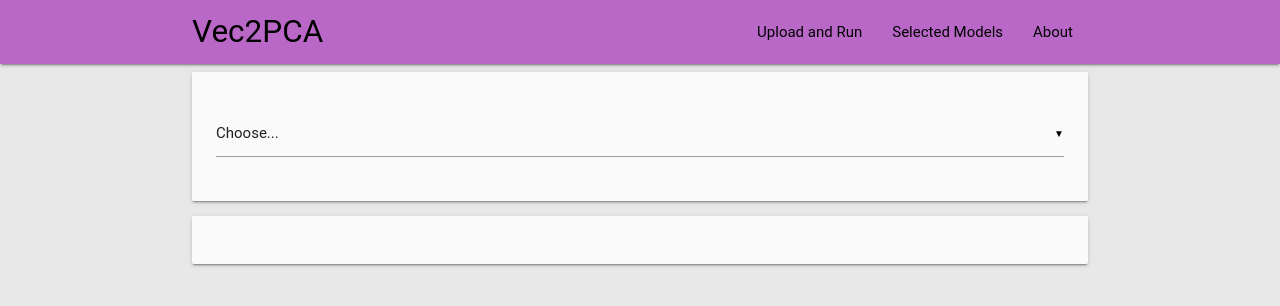
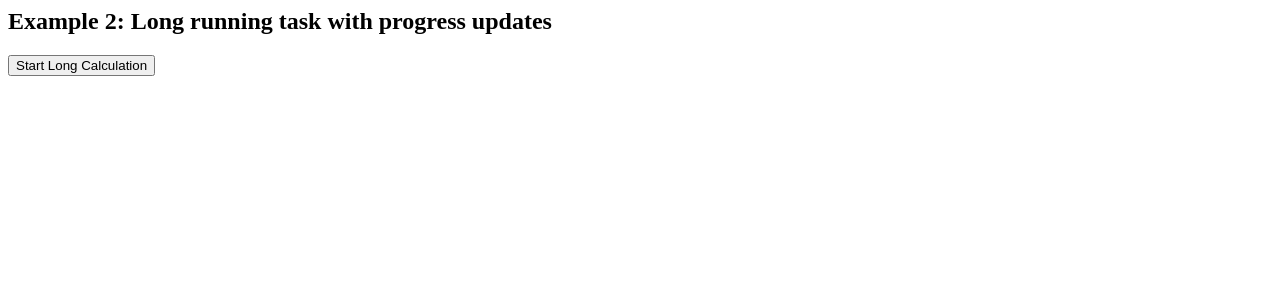
Before and after one commit to taygetea/vec2pca, a Flask app: page / in a window 1280 px wide. Shown: the top 306 px of the page. Run offline with Flask 2, Linux system fonts and the light colour scheme; some libraries are stand-ins or nearby versions; some web fonts are replaced.

Commit message:
more interface stuff. preparing to change async libraries.

```diff
--- a/web/app.py
+++ b/web/app.py
@@ -1,7 +1,7 @@
 import os
 from flask import *
 from werkzeug import secure_filename
-from vec2pca import main as vec2pca
+from vec2pca import vec2pca
 import glob
 from flask.ext.mail import Mail, Message
 from celery import Celery
@@ -28,26 +28,41 @@ app.config['MAIL_DEFAULT_SENDER'] = "taygeteatesting@gmail.com"
 # Celery configuration
 app.config['CELERY_BROKER_URL'] = 'redis://localhost:6379/0'
 app.config['CELERY_RESULT_BACKEND'] = 'redis://localhost:6379/0'
+app.config['CELERY_IMPORTS'] = ('tasks.runmodel', )
 
 
 # Initialize extensions
 mail = Mail(app)
 
 # Initialize Celery
-celery = Celery(app.name, broker=app.config['CELERY_BROKER_URL'])
+celery = Celery(app.name, broker=app.config['CELERY_BROKER_URL'], include=['app.tasks'])
 celery.conf.update(app.config)
 
+@celery.task(name="tasks.runmodel")
+def runmodel(upload, result):
+    return vec2pca(upload, result)
 
-@celery.task
-def send_async_email(msg):
-    """Background task to send an email with Flask-Mail."""
-    with app.app_context():
-        mail.send(msg)
+@celery.task(bind=True)
+def long_task(self, function, *args):
+    """Background task that runs a long function with progress reports."""
 
-@celery.task
-def runmodel(upload, result):
-    with app.app_context():
-        return vec2pca(upload, result)
+    result = function(*args)
+    vec2pca("~/datascience/vec2pca/web/uploads/jsmSmaller.txt", "~/datascience/vec2pca/web/results/jsmtest.csv")
+    return result.get()
+
+@app.route('/longtask', methods=['POST'])
+def longtask():
+    task = long_task.apply_async()
+    return jsonify({}), 202, {'Location': url_for('taskstatus',
+                                                  task_id=task.id)}
+
+
+
+@app.route('/', methods=['GET', 'POST'])
+def index():
+    return render_template("index.html")
+
+
 
 def results_files():
     return glob.glob(os.path.join(app.config['RESULTS_FOLDER'], '*.*'))
@@ -68,10 +83,10 @@ def load_table(filename, rows=25):
         return table, head, tail
 
 
-@app.route('/', methods=['GET'])
-def main():
-    fnames = [os.path.split(n)[1] for n in results_files()]
-    return render_template('index.html', filenames=fnames)
+# @app.route('/', methods=['GET'])
+# def main():
+#     fnames = [os.path.split(n)[1] for n in results_files()]
+#     return render_template('index.html', filenames=fnames)
 
 @app.route('/upload', methods=['GET', 'POST'])
 def upload_file():
@@ -99,16 +114,18 @@ def upload_file():
             flash('Sending email to {0}'.format(email))
 
         if upload_file != 'uploads/':
-            results = runmodel(upload_file, results_file)
-            ajax_table, thead, ttail = load_table(os.path.split(results_file)[1])
-            return render_template('upload.html', filenames=fnames,
-                ajax_table=ajax_table, thead=thead, ttail=ttail)
+            result = long_task.delay(vec2pca, [upload_file, results_file[:-5]])
+            _df, df = result.get()
+            components = []
+            for i in range(1,9):
+                components.append({
+                    "name": "PC%d" % i,
+                    "top": " ".join(df.iloc[0:200,i]),
+                    "bottom": " ".join(list(df.iloc[-200:,i])[::-1])})
+
+            #ajax_table, thead, ttail = load_table(os.path.split(results_file)[1])
+            return render_template('upload.html', components=components)
     return render_template('upload.html', filenames="", thead="", ttail="")
-
-@app.route('/results/<filename>')
-def uploaded_file(filename):
-    table, thead, ttail = load_table(filename)
-    return render_template('result.html', table=table, thead=thead, ttail=ttail, filename=filename)
 
 @app.route('/ajax', methods=['POST'])
 def dropdown():
@@ -124,18 +141,18 @@ def browse():
 def about():
     return render_template('about.html')
 
-@app.route('/debug')
-def debug():
-    df = pd.read_csv("~/datascience/lw_components.csv")
+@app.route('/results/<filename>')
+def result(filename):
+    df = pd.read_csv(os.path.join(app.config['RESULTS_FOLDER'], filename))
 
     components = []
     for i in range(1,9):
         components.append({
         "name": "PC%d" % i,
-        "top": " ".join(df.iloc[0:200,i])[:1300],
+        "top": " ".join(df.iloc[0:200,i]),
         "bottom": " ".join(list(df.iloc[-200:,i])[::-1])})
     print(components[0])
-    return render_template('debug.html', components=components)
+    return render_template('result.html', components=components)
 
 if __name__ == "__main__":
     app.run(debug=True)
--- a/web/templates/base_template.html
+++ b/web/templates/base_template.html
@@ -7,26 +7,61 @@
 		<link rel="stylesheet" href="https://cdnjs.cloudflare.com/ajax/libs/materialize/0.97.6/css/materialize.min.css">
         <link href="https://fonts.googleapis.com/icon?family=Material+Icons" rel="stylesheet">
         <script src="https://cdnjs.cloudflare.com/ajax/libs/materialize/0.97.6/js/materialize.min.js"></script>
+        <link href='https://fonts.googleapis.com/css?family=Work+Sans:300,400|Roboto+Condensed:400,300' rel='stylesheet' type='text/css'>
+
+        <script>
+            $(function() { // when the DOM is ready...
+                //  Move the window's scrollTop to the offset position of #now
+                $(window).scrollTop($('#viewer').offset().top);
+            });
+        </script>
         <style>
+        .bold {
+            font-family: 'Work Sans', sans-serif;
+            font-weight: 400;
+        }
+
         body {
             background-color: #e8e8e8;
         }
-        .page-title {
-            font-size: 36pt;
+
+
+        .orange-text {
         }
 
-
-
+        .dispcol {
+            font-family: 'Roboto Condensed', sans-serif;
+            font-weight: 300;
+            font-size: 14pt;
+            margin-left: 10px;
+            margin-right: 10px;
+            line-height: 1.8;
+        }
 
         nav {
             height: 8%;
         }
 
+        nav .brand-logo {
+
+            font-size: 22pt;
+        }
+
+        nav ul a {
+            color: black;
+            font-size: 16pt;
+        }
+
+        .tabs {
+            font-size: 16pt;
+            font-weight: 300
+
+        }
 
 
 
         .viewer {
-            margin-top: 5%;
+            margin-top: 2%;
             width: 92%;
         }
         </style>
@@ -37,12 +72,12 @@
             <nav class="top-nav z-depth-1 purple lighten-2">
                 <div class="container">
                 <!-- Navbar at top of page -->
-                    <div class="nav-wrapper">
-                        <a href="/" class="brand-logo left" style="color:black">Vec2PCA</a>
+                    <div class="nav-wrapper bold">
+                        <a href="/" class="brand-logo left grey-text text-lighten-2">Vec2PCA</a>
                         <ul id="nav-mobile" class="right">
-                            <li {% if request.path == "/upload" %} class="active"{% endif %}><a href="upload" style="color:black">Upload and Run</a></li>
-                            <li {% if request.path == "/browse" %} class="active"{% endif %}><a href="browse" style="color:black">Selected Models</a></li>
-                            <li {% if request.path == "/about" %} class="active"{% endif %}><a href="about" style="color:black">About</a></li>
+                            <li {% if request.path == "/upload" %} class="active"{% endif %}><a href="/upload" class="grey-text text-lighten-2">Upload and Run</a></li>
+                            <li {% if request.path == "/browse" %} class="active"{% endif %}><a href="/browse" class="grey-text text-lighten-2">Selected Models</a></li>
+                            <li {% if request.path == "/about" %} class="active"{% endif %}><a href="/about" class="grey-text text-lighten-2">About</a></li>
 
                         </ul>
                     </div>
--- a/web/templates/browse.html
+++ b/web/templates/browse.html
@@ -17,10 +17,10 @@
 		  		</div>
 		  	</li>
 		  	<li>
-				<div class="collection-item">
+				<a href="results/hn_components.csv" class="collection-item">
 					<h5>Hacker News</h5>
 				    <p>All HN comments, also retrieved from BigQuery.</p>
-				</div>
+				</a>
 		  	</li>
 		  	<li>
 				<div class="collection-item">
@@ -29,7 +29,7 @@
 		  		</div>
 			</li>
 			<li>
-				<a href="/results/lw_small.html" class="collection-item">
+				<a href="results/lw_components.csv" class="collection-item">
 		    		<h5>Lesswrong</h5>
 		    		<p>Comments as of around January 2016.</p>
 		  		</a>
--- a/web/templates/index.html
+++ b/web/templates/index.html
@@ -1,69 +1,77 @@
-{% extends "base_template.html" %}
-{% block title %}Selection{% endblock %}
-{% block head_extra %}
-<script>
-    function loadXMLDoc() {
-        var req = new XMLHttpRequest()
-        req.onreadystatechange = function() {
-            if (req.readyState == 4) {
-                if (req.status != 200) {
-                    //error handling code here
+<html>
+  <head>
+    <title>Flask + Celery Examples</title>
+    <style>
+        .progress {
+            width: 100%;
+            text-align: center;
+        }
+    </style>
+  </head>
+  <body>
+
+
+    <h2>Example 2: Long running task with progress updates</h2>
+    <!--<button onclick="start_long_task();">Start Long Calculation</button><br><br>-->
+    <button id="start-bg-job">Start Long Calculation</button><br><br>
+    <div id="progress"></div>
+
+    <script src="//cdnjs.cloudflare.com/ajax/libs/nanobar/0.2.1/nanobar.min.js"></script>
+    <script src="//cdnjs.cloudflare.com/ajax/libs/jquery/2.1.3/jquery.min.js"></script>
+    <script>
+        function start_long_task() {
+            // add task status elements
+            div = $('<div class="progress"><div></div><div>0%</div><div>...</div><div>&nbsp;</div></div><hr>');
+            $('#progress').append(div);
+
+            // create a progress bar
+            var nanobar = new Nanobar({
+                bg: '#44f',
+                target: div[0].childNodes[0]
+            });
+
+            // send ajax POST request to start background job
+            $.ajax({
+                type: 'POST',
+                url: '/longtask',
+                success: function(data, status, request) {
+                    status_url = request.getResponseHeader('Location');
+                    update_progress(status_url, nanobar, div[0]);
+                },
+                error: function() {
+                    alert('Unexpected error');
+                }
+            });
+        }
+        function update_progress(status_url, nanobar, status_div) {
+            // send GET request to status URL
+            $.getJSON(status_url, function(data) {
+                // update UI
+                percent = parseInt(data['current'] * 100 / data['total']);
+                nanobar.go(percent);
+                $(status_div.childNodes[1]).text(percent + '%');
+                $(status_div.childNodes[2]).text(data['status']);
+                if (data['state'] != 'PENDING' && data['state'] != 'PROGRESS') {
+                    if ('result' in data) {
+                        // show result
+                        $(status_div.childNodes[3]).text('Result: ' + data['result']);
+                    }
+                    else {
+                        // something unexpected happened
+                        $(status_div.childNodes[3]).text('Result: ' + data['state']);
+                    }
                 }
                 else {
-                    var response = JSON.parse(req.responseText)
-                    document.getElementById('full').innerHTML = response.filename
-	}}};
-
-        req.open('POST', '/ajax')
-        req.setRequestHeader("Content-type", "application/x-www-form-urlencoded")
-        var un = document.getElementById('filename').value
-        var postVars = 'filename='+un
-        req.send(postVars)
-
-        return false
-    };
-
-    function loadLoadingBar() {
-        document.getElementById('myDiv').innerHTML = '<div class="progress"><div class="indeterminate"></div></div>'
-		document.getElementById('upload').submit();
-        return false;
-    };
-
-	$(document).ready(function() {
-		$('select').material_select();
-	});
-
-	$(document).ready(function(){
-    	$('.nav-mobile').pushpin({ top: $('.nav-mobile').offset().top });
- 	});
-
- 	$(document).ready(function(){
-    	$('.collapsible').collapsible({
-      		accordion : false // A setting that changes the collapsible behavior to expandable instead of the default accordion style
-    	});
-  	});
-</script>
-{% endblock %}
-{% block body %}
-
-<div class="row">
-	<div class="container grey lighten-5">
-		<div class="card-panel grey lighten-5">
-			<form action="" method="POST">
-				<div class="input-field">
-					<select name="filename" id="filename" data-beloworigin="false">
-						<option value="" disabled selected>Choose...</option>
-						{% for fname in filenames %}
-						<option value="{{ fname }}">{{ fname }}</option>
-						{% endfor %}
-					</select>
-				</div>
-			</form>
-		</div>
-	</div>
-	<div class="container grey lighten-5">
-		<div id="full" class="card-panel grey lighten-5"></div>
-	</div>
-
-</div>
-{% endblock %}
+                    // rerun in 2 seconds
+                    setTimeout(function() {
+                        update_progress(status_url, nanobar, status_div);
+                    }, 2000);
+                }
+            });
+        }
+        $(function() {
+            $('#start-bg-job').click(start_long_task);
+        });
+    </script>
+  </body>
+</html>
```
Also changed, not shown: web/templates/debug.html (+59 -24 lines), web/templates/index2.html (added, +69 -0 lines), web/templates/result.html (+23 -6 lines), web/templates/upload.html (+15 -6 lines), web/vec2pca.py (+19 -20 lines).
